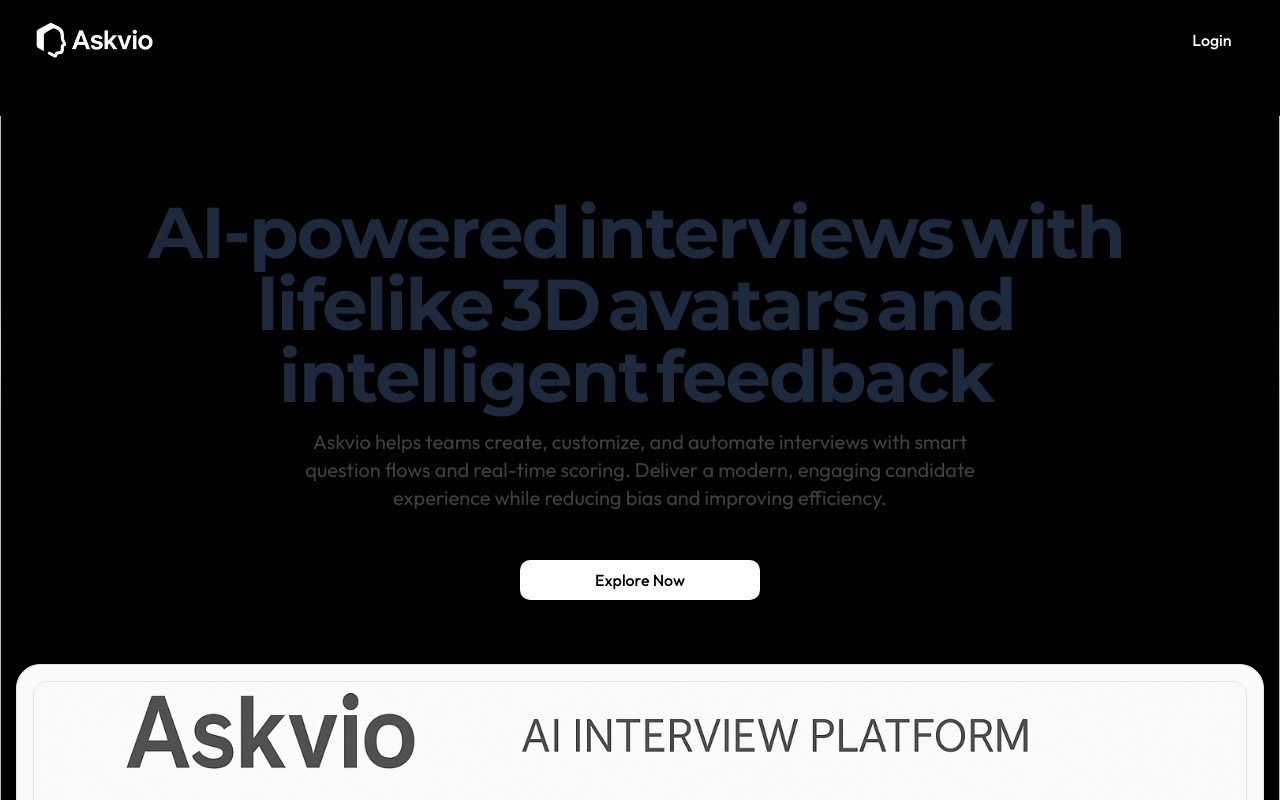
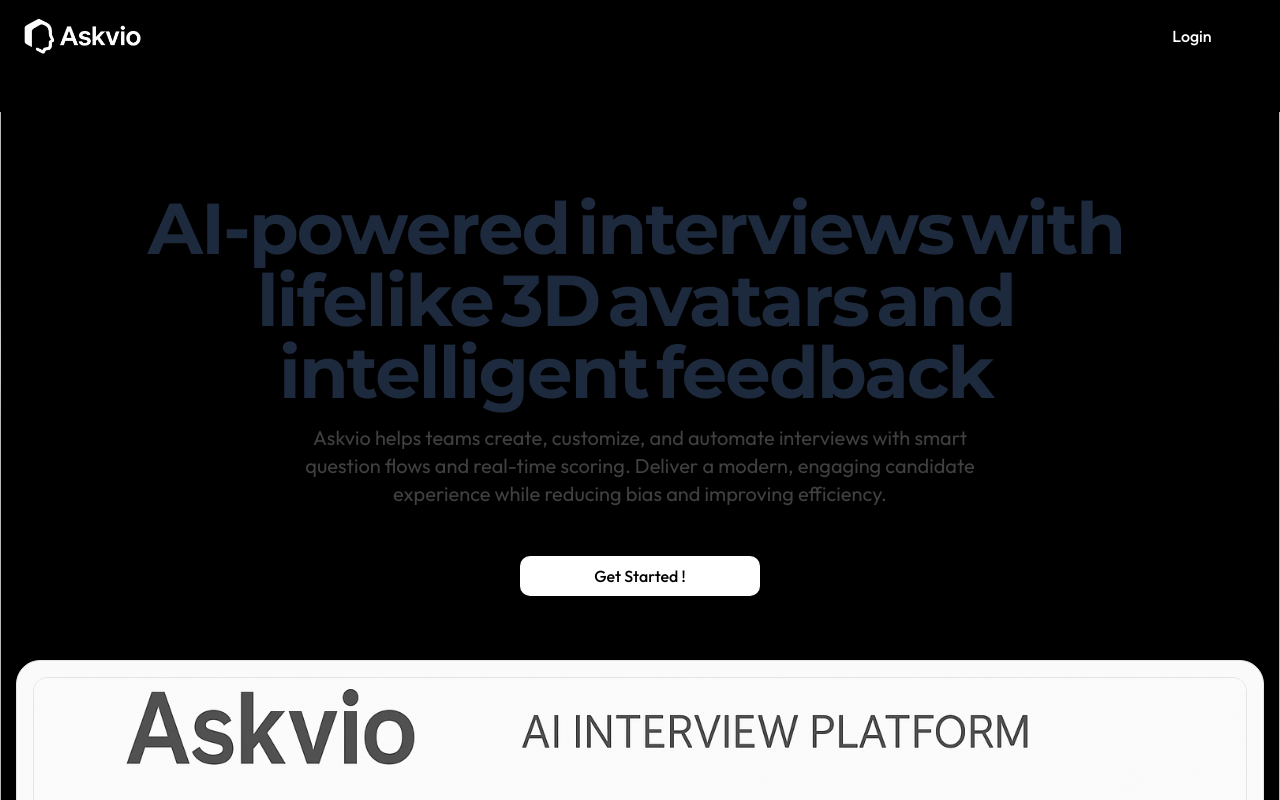
Before and after one commit to nitpatel678/Askvio_SaasAI, a Next.js app in the folder askvio/: page / in a window 1280 px wide. Shown: the top 800 px of the page. Built offline with nearby package versions, Linux system fonts and the light colour scheme; no server answers.

Commit message:
Fixed the Header User Button :

```diff
--- a/askvio/app/_components/Header.tsx
+++ b/askvio/app/_components/Header.tsx
@@ -1,23 +1,43 @@
-import Link from "next/link";
+"use client";
+
+import { UserButton, SignInButton, useUser } from "@clerk/nextjs";
 import React from "react";
 
 function Header() {
+  const { isSignedIn } = useUser();
+
   return (
-    <nav className="flex w-full items-center justify-between px-4 py-4 mt-1 ml-3 mr-3">
+    <nav className="flex w-full items-center justify-between px-6 py-4">
+      {/* Logo */}
       <div className="flex items-center gap-3">
-        {/* Logo Image */}
         <img
-          src="./logo.png" // change to your logo path e.g., "/logo.svg"
+          src="/logo.png"
           alt="Askvio"
-          className="ml-2 h-7 w-auto md:h-9"
+          className="h-7 w-auto md:h-9"
         />
       </div>
-      <Link href={'/dashboard'}>
-      <button className="w-24 transform rounded-lg bg-black px-6 py-2 font-medium text-white transition-all duration-300 hover:-translate-y-0.5 cursor-pointer md:w-32 dark:bg-white dark:text-black dark:hover:bg-gray-200">
-        Login
-      </button>
-      </Link>
+
+      {/* Right side: Either Login button or UserButton */}
+      <div className="flex items-center">
+        {isSignedIn ? (
+          <UserButton
+            afterSignOutUrl="/"
+            appearance={{
+              elements: {
+                avatarBox: "h-9 w-9", // match your design
+              },
+            }}
+          />
+        ) : (
+          <SignInButton mode="modal">
+            <button className="w-24 md:w-32 transform rounded-lg bg-black px-6 py-2 font-medium text-white transition-all duration-300 hover:-translate-y-0.5 cursor-pointer dark:bg-white dark:text-black dark:hover:bg-gray-200">
+              Login
+            </button>
+          </SignInButton>
+        )}
+      </div>
     </nav>
   );
 }
+
 export default Header;
--- a/askvio/app/_components/Hero.tsx
+++ b/askvio/app/_components/Hero.tsx
@@ -77,7 +77,7 @@
         >
           <Link href={'/dashboard'}>
             <button className="w-60 transform rounded-lg bg-white px-6 py-2 text-center font-medium text-black transition-all duration-300 hover:-translate-y-0.5 cursor-pointer dark:bg-white dark:text-black dark:hover:bg-gray-200">
-              Explore Now
+              Get Started !
             </button>
           </Link>
         </motion.div>
```
